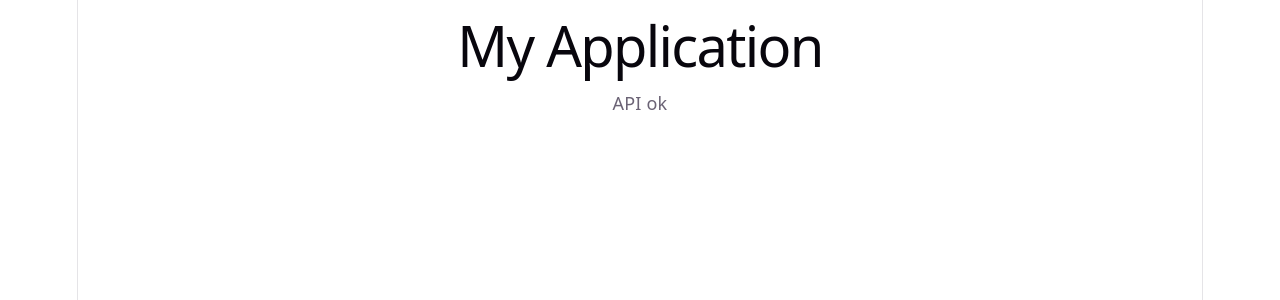
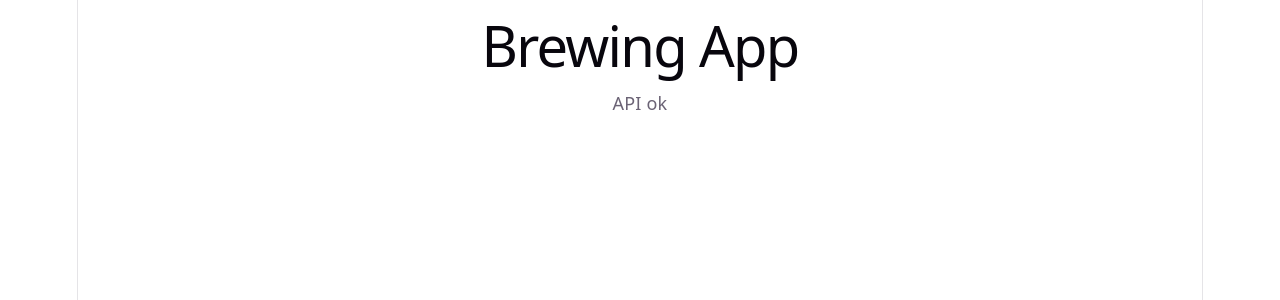
Before and after one commit to badacsonyigorenyember/homebrew_ai, a React (Vite) app in the folder app/web/: page / in a window 1280 px wide. Shown: the top 300 px of the page. Built offline with nearby package versions, Linux system fonts and the light colour scheme.

Commit message:
rename titles

```diff
--- a/app/web/index.html
+++ b/app/web/index.html
@@ -4,7 +4,7 @@
     <meta charset="UTF-8" />
     <link rel="icon" type="image/svg+xml" href="/favicon.svg" />
     <meta name="viewport" content="width=device-width, initial-scale=1.0" />
-    <title>Homebrew App</title>
+    <title>Brewing App</title>
   </head>
   <body>
     <div id="root"></div>
--- a/app/web/src/App.tsx
+++ b/app/web/src/App.tsx
@@ -3,7 +3,7 @@ import { StatusBadge } from './components/StatusBadge';
 function App() {
   return (
     <div>
-      <h1>My Application</h1>
+      <h1>Brewing App</h1>
       <StatusBadge status="ok" />
     </div>
   );
```
